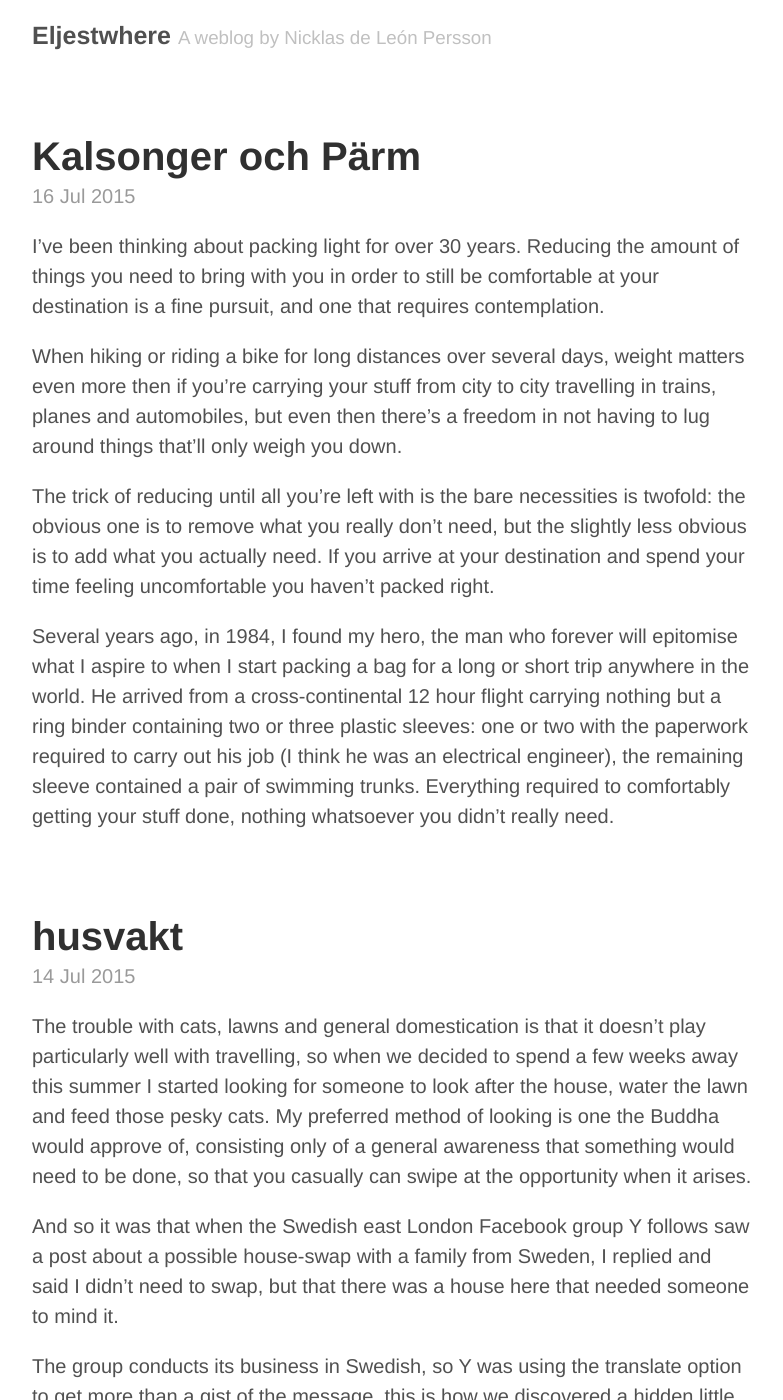
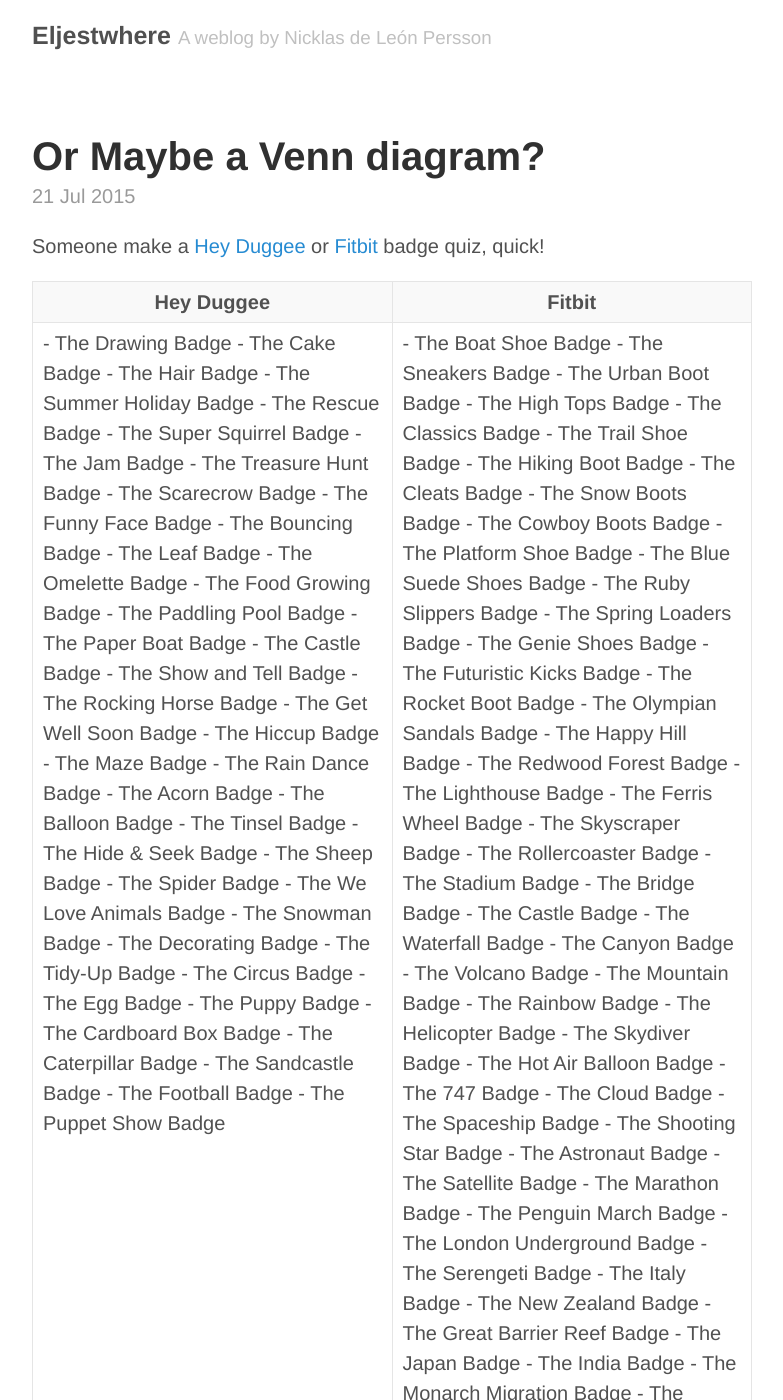
Before and after one commit to sl33p/eljestwhere, a Jekyll site: the page built from index.html, in a window 1280 px wide and 1400 px high. Shown: the whole window, without its empty margins (248-1031 px from the left). Built offline with Jekyll 4.4.1, drawn with Linux system fonts in a browser that asks for light colours; Markdown is read by kramdown in place of the engine named in the settings; the list of posts is cut into pages by our own code; some of the changed text lies outside the part shown.

Commit message:
capitalising

```diff
--- /dev/null
+++ b/_posts/2015-07-21-venn-diagram-of-hey-duggee-and-fitbit-badges.md
@@ -0,0 +1,118 @@
+---
+layout: post
+title: "Or Maybe a Venn diagram?"
+date: 2015-07-21 21:18
+---
+
+Someone make a [Hey Duggee](http://www.bbc.co.uk/cbeebies/shows/hey-duggee) or [Fitbit](https://www.fitbit.com/) badge quiz, quick!
+<table>
+<tr><th>Hey Duggee</th><th>Fitbit</th>
+</tr>
+<tr valign="top">
+
+<td width="50%">
+
+- The Drawing Badge
+- The Cake Badge
+- The Hair Badge
+- The Summer Holiday Badge
+- The Rescue Badge
+- The Super Squirrel Badge
+- The Jam Badge
+- The Treasure Hunt Badge
+- The Scarecrow Badge
+- The Funny Face Badge
+- The Bouncing Badge
+- The Leaf Badge
+- The Omelette Badge
+- The Food Growing Badge
+- The Paddling Pool Badge
+- The Paper Boat Badge
+- The Castle Badge
+- The Show and Tell Badge
+- The Rocking Horse Badge
+- The Get Well Soon Badge
+- The Hiccup Badge
+- The Maze Badge
+- The Rain Dance Badge
+- The Acorn Badge
+- The Balloon Badge
+- The Tinsel Badge
+- The Hide & Seek Badge
+- The Sheep Badge
+- The Spider Badge
+- The We Love Animals Badge
+- The Snowman Badge
+- The Decorating Badge
+- The Tidy-Up Badge
+- The Circus Badge
+- The Egg Badge
+- The Puppy Badge
+- The Cardboard Box Badge
+- The Caterpillar Badge
+- The Sandcastle Badge
+- The Football Badge
+- The Puppet Show Badge
+
+</td>
+<td width="50%">
+
+- The Boat Shoe Badge
+- The Sneakers Badge
+- The Urban Boot Badge
+- The High Tops Badge
+- The Classics Badge
+- The Trail Shoe Badge
+- The Hiking Boot Badge
+- The Cleats Badge
+- The Snow Boots Badge
+- The Cowboy Boots Badge
+- The Platform Shoe Badge
+- The Blue Suede Shoes Badge
+- The Ruby Slippers Badge
+- The Spring Loaders Badge
+- The Genie Shoes Badge
+- The Futuristic Kicks Badge
+- The Rocket Boot Badge
+- The Olympian Sandals Badge
+- The Happy Hill Badge
+- The Redwood Forest Badge
+- The Lighthouse Badge
+- The Ferris Wheel Badge
+- The Skyscraper Badge
+- The Rollercoaster Badge
+- The Stadium Badge
+- The Bridge Badge
+- The Castle Badge
+- The Waterfall Badge
+- The Canyon Badge
+- The Volcano Badge
+- The Mountain Badge
+- The Rainbow Badge
+- The Helicopter Badge
+- The Skydiver Badge
+- The Hot Air Balloon Badge
+- The 747 Badge
+- The Cloud Badge
+- The Spaceship Badge
+- The Shooting Star Badge
+- The Astronaut Badge
+- The Satellite Badge
+- The Marathon Badge
+- The Penguin March Badge
+- The London Underground Badge
+- The Serengeti Badge
+- The Italy Badge
+- The New Zealand Badge
+- The Great Barrier Reef Badge
+- The Japan Badge
+- The India Badge
+- The Monarch Migration Badge
+- The Sahara Badge
+- The Nile Badge
+- The Africa Badge
+- The Great Wall Badge
+- The Russian Railway Badge
+- The Earth Badge
+- The Pole to Pole Badge
+</td></tr></table>
```
Also changed, not shown: _posts/2015-07-14-husvakt.md (+1 -1 lines), 10 other files.
